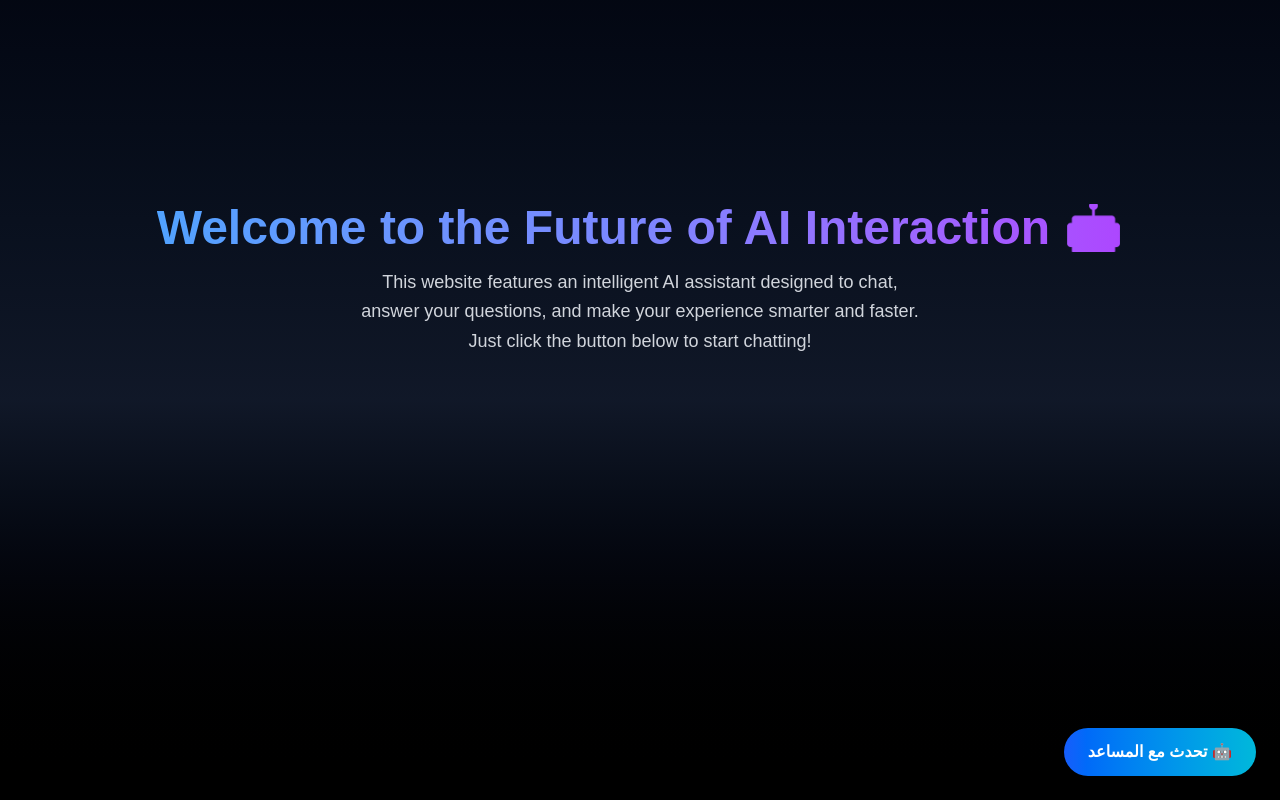
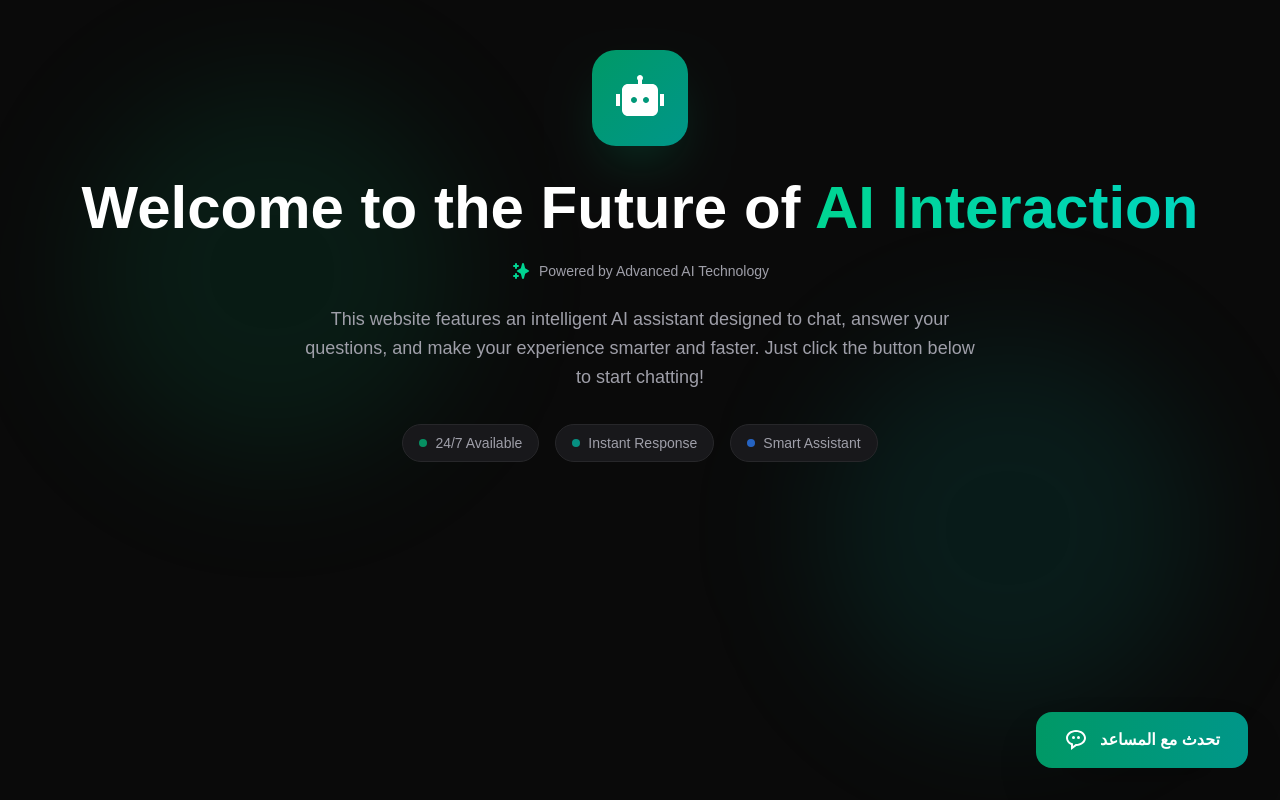
Before and after one commit to abdelrahman-attia-2001/chat-bot, a Next.js app: page / in a window 1280 px wide. Built offline with nearby package versions, Linux system fonts and the light colour scheme.

Commit message:
test change title

```diff
--- a/app/components/ChatBot.tsx
+++ b/app/components/ChatBot.tsx
@@ -7,6 +7,7 @@ import { IoMdMic } from "react-icons/io";
 import { FaUser } from "react-icons/fa";
 import { LuBot } from "react-icons/lu";
 import { AiOutlineClose } from "react-icons/ai";
+import { BiMessageRoundedDots } from "react-icons/bi";
 
 type ChatMessage = {
   role: "user" | "assistant";
@@ -107,13 +108,11 @@ export default function ChatBot() {
 
     const trimmedMessage = message.trim();
 
-    // أضف رسالة المستخدم
     setMessages((prev) => [...prev, { role: "user", content: trimmedMessage }]);
     setInput("");
     setLoading(true);
 
     try {
-      // 1) جرّب الأول الردود الجاهزة
       const quickReply = findQuickReply(trimmedMessage);
       if (quickReply) {
         setMessages((prev) => [
@@ -124,7 +123,6 @@ export default function ChatBot() {
         return;
       }
 
-      // 2) ننده على API بتاعنا في Next.js
       const res = await fetch("/api/chat", {
         method: "POST",
         headers: {
@@ -140,7 +138,7 @@ export default function ChatBot() {
       const data = await res.json();
       const reply: string =
         data.reply ??
-        "واجهت مشكلة بسيطة في فهم سؤالك، حاول إعادة صياغته من فضلك 😊";
+        "واجهت مشكلة بسيطة في فهم سؤالك، حاول إعادة صياغته من فضلك";
 
       setMessages((prev) => [
         ...prev,
@@ -153,7 +151,7 @@ export default function ChatBot() {
         {
           role: "assistant",
           content:
-            "حدث خطأ أثناء الاتصال بالمساعد الذكي. حاول مرة أخرى لاحقًا 🙏",
+            "حدث خطأ أثناء الاتصال بالمساعد الذكي. حاول مرة أخرى لاحقًا",
         },
       ]);
     } finally {
@@ -222,11 +220,12 @@ export default function ChatBot() {
       {!isOpen && (
         <motion.button
           onClick={() => setIsOpen(true)}
-          className="fixed bottom-6 right-6 bg-gradient-to-r from-blue-600 to-cyan-500 text-white px-6 py-3 rounded-full shadow-xl font-semibold text-base z-50 flex items-center gap-2"
+          className="fixed bottom-8 right-8 bg-gradient-to-r from-emerald-600 to-teal-600 text-white px-7 py-4 rounded-2xl shadow-2xl font-bold text-base z-50 flex items-center gap-3 hover:shadow-emerald-500/30 transition-all duration-300"
           whileTap={{ scale: 0.95 }}
           whileHover={{ scale: 1.05 }}
         >
-          تحدث مع المساعد 🤖
+          <BiMessageRoundedDots size={24} />
+          <span>تحدث مع المساعد</span>
         </motion.button>
       )}
 
@@ -234,43 +233,48 @@ export default function ChatBot() {
         {isOpen && (
           <motion.div
             dir="rtl"
-            initial={{ opacity: 0, scale: 0.92 }}
-            animate={{ opacity: 1, scale: 1 }}
-            exit={{ opacity: 0, scale: 0.92 }}
-            transition={{ duration: 0.2 }}
-            className="fixed bottom-6 right-6 w-[360px] h-[520px] bg-[#0b0f19] text-white rounded-2xl shadow-2xl flex flex-col border border-gray-700 overflow-hidden z-50"
+            initial={{ opacity: 0, scale: 0.9, y: 20 }}
+            animate={{ opacity: 1, scale: 1, y: 0 }}
+            exit={{ opacity: 0, scale: 0.9, y: 20 }}
+            transition={{ duration: 0.3, ease: "easeOut" }}
+            className="fixed bottom-8 right-8 w-[420px] h-[600px] bg-[#0a0a0a] text-white rounded-3xl shadow-2xl flex flex-col border border-zinc-800 overflow-hidden z-50"
           >
             <button
               onClick={() => setIsOpen(false)}
-              className="absolute top-3 left-3 text-gray-300 hover:text-white transition"
+              className="absolute top-4 left-4 text-zinc-500 hover:text-white hover:bg-zinc-800 p-2 rounded-full transition-all duration-200 z-10"
               aria-label="إغلاق الدردشة"
             >
-              <AiOutlineClose size={22} />
+              <AiOutlineClose size={20} />
             </button>
 
-            <div className="bg-gradient-to-r from-blue-600 to-cyan-500 p-3 text-center font-semibold text-lg flex items-center justify-center gap-2">
-              <LuBot size={22} />
-              مساعد تدوير الذكي
+            <div className="bg-gradient-to-r from-emerald-600 to-teal-600 p-5 flex items-center justify-center gap-3">
+              <LuBot size={28} />
+              <span className="font-bold text-xl">مساعد تدوير الذكي</span>
             </div>
 
-            <div className="flex-1 overflow-y-auto p-4 space-y-4">
+            <div className="flex-1 overflow-y-auto p-5 space-y-5 bg-[#0f0f0f]">
               {messages.length === 0 && (
-                <div className="text-center text-gray-300 space-y-3">
-                  <p className="text-lg font-semibold">
-                    أهلاً بك في مساعد تدوير الذكي! 👋
+                <div className="text-center text-zinc-400 space-y-5 mt-8">
+                  <div className="inline-flex items-center justify-center w-20 h-20 bg-zinc-900 rounded-full border-2 border-emerald-500/30 mb-2">
+                    <LuBot size={40} className="text-emerald-500" />
+                  </div>
+                  <p className="text-xl font-bold text-white">
+                    أهلاً بك في مساعد تدوير الذكي
                   </p>
-                  <p className="text-sm">
-                    يمكنك طرح سؤالك مباشرة أو اختيار أحد الأسئلة الشائعة أدناه.
+                  <p className="text-sm text-zinc-500 px-4">
+                    يمكنك طرح سؤالك مباشرة أو اختيار أحد الأسئلة الشائعة أدناه
                   </p>
-                  <div className="flex flex-wrap gap-2 justify-center">
+                  <div className="flex flex-wrap gap-2 justify-center px-3">
                     {quickReplies.map((item) => (
-                      <button
+                      <motion.button
                         key={item.prompt}
                         onClick={() => handleQuickReply(item.prompt)}
-                        className="px-3 py-2 text-sm bg-zinc-800 text-zinc-100 rounded-full border border-cyan-500 hover:bg-cyan-600 hover:text-white transition"
+                        className="px-4 py-2.5 text-sm bg-zinc-900 text-zinc-300 rounded-xl border border-zinc-800 hover:bg-zinc-800 hover:border-emerald-500/50 hover:text-white transition-all duration-200"
+                        whileHover={{ scale: 1.05 }}
+                        whileTap={{ scale: 0.95 }}
                       >
                         {item.prompt}
-                      </button>
+                      </motion.button>
                     ))}
                   </div>
                 </div>
@@ -282,23 +286,25 @@ export default function ChatBot() {
                   msg.role === "assistant" && index === messages.length - 1;
 
                 return (
-                  <div
+                  <motion.div
                     key={`${msg.role}-${index}`}
-                    className={`flex ${
+                    initial={{ opacity: 0, y: 10 }}
+                    animate={{ opacity: 1, y: 0 }}
+                    transition={{ duration: 0.3 }}
+                    className={`flex gap-3 ${
                       isUser ? "justify-start" : "justify-end"
                     }`}
                   >
                     {isUser && (
-                      <FaUser
-                        className="text-gray-400 ml-2 mt-1 flex-shrink-0"
-                        size={20}
-                      />
+                      <div className="flex-shrink-0 w-9 h-9 rounded-full bg-gradient-to-br from-blue-600 to-blue-500 flex items-center justify-center">
+                        <FaUser size={16} />
+                      </div>
                     )}
                     <div
-                      className={`px-3 py-2 rounded-lg max-w-[75%] text-sm leading-relaxed ${
+                      className={`px-5 py-3 rounded-2xl max-w-[75%] text-sm leading-relaxed ${
                         isUser
-                          ? "bg-gradient-to-r from-blue-600 to-cyan-500 text-white"
-                          : "bg-zinc-800 text-zinc-200 border border-zinc-700"
+                          ? "bg-blue-600 text-white rounded-tr-sm"
+                          : "bg-zinc-900 text-zinc-200 border border-zinc-800 rounded-tl-sm"
                       }`}
                     >
                       {isLastAssistant
@@ -306,44 +312,58 @@ export default function ChatBot() {
                         : msg.content}
                     </div>
                     {!isUser && (
-                      <LuBot
-                        className="text-cyan-400 mr-2 mt-1 flex-shrink-0"
-                        size={20}
-                      />
+                      <div className="flex-shrink-0 w-9 h-9 rounded-full bg-gradient-to-br from-emerald-600 to-teal-600 flex items-center justify-center">
+                        <LuBot size={18} />
+                      </div>
                     )}
-                  </div>
+                  </motion.div>
                 );
               })}
 
               {loading && (
-                <div className="text-center text-gray-400 animate-pulse text-sm">
-                  لحظات أفكر في رد مناسب...
+                <div className="flex justify-center items-center gap-2">
+                  <motion.div
+                    className="w-2 h-2 bg-emerald-500 rounded-full"
+                    animate={{ scale: [1, 1.5, 1], opacity: [0.5, 1, 0.5] }}
+                    transition={{ duration: 1, repeat: Infinity, delay: 0 }}
+                  />
+                  <motion.div
+                    className="w-2 h-2 bg-emerald-500 rounded-full"
+                    animate={{ scale: [1, 1.5, 1], opacity: [0.5, 1, 0.5] }}
+                    transition={{ duration: 1, repeat: Infinity, delay: 0.2 }}
+                  />
+                  <motion.div
+                    className="w-2 h-2 bg-emerald-500 rounded-full"
+                    animate={{ scale: [1, 1.5, 1], opacity: [0.5, 1, 0.5] }}
+                    transition={{ duration: 1, repeat: Infinity, delay: 0.4 }}
+                  />
                 </div>
               )}
             </div>
 
             <form
               onSubmit={handleSubmit}
-              className="flex items-center border-t border-gray-700 bg-zinc-900"
+              className="flex items-center border-t border-zinc-800 bg-[#0a0a0a] p-3 gap-2"
             >
-              <button
+              <motion.button
                 type="button"
                 onClick={startListening}
-                className="p-3 relative"
+                className="p-3 rounded-xl hover:bg-zinc-900 transition-all duration-200 relative"
                 aria-label="تسجيل صوتي"
+                whileTap={{ scale: 0.9 }}
               >
                 <IoMdMic
-                  size={22}
-                  className={listening ? "text-red-500" : "text-cyan-400"}
+                  size={24}
+                  className={listening ? "text-red-500" : "text-emerald-500"}
                 />
                 {listening && (
                   <div className="absolute inset-0 flex items-center justify-center gap-[2px]">
                     {[...Array(4)].map((_, i) => (
                       <motion.span
                         key={`mic-${i}`}
-                        className="w-[3px] h-[10px] bg-red-500 rounded-sm"
+                        className="w-[3px] h-[12px] bg-red-500 rounded-full"
                         animate={{
-                          height: ["8px", "18px", "8px"],
+                          height: ["8px", "20px", "8px"],
                           opacity: [0.7, 1, 0.7],
                         }}
                         transition={{
@@ -355,25 +375,26 @@ export default function ChatBot() {
                     ))}
                   </div>
                 )}
-              </button>
+              </motion.button>
 
               <input
                 type="text"
                 value={input}
                 onChange={(e) => setInput(e.target.value)}
                 placeholder="اكتب رسالتك هنا..."
-                className="flex-1 bg-transparent outline-none p-3 text-white text-right placeholder:text-gray-500"
+                className="flex-1 bg-zinc-900 outline-none px-4 py-3 text-white text-right placeholder:text-zinc-600 rounded-xl border border-zinc-800 focus:border-emerald-500/50 transition-all duration-200"
                 disabled={loading}
               />
 
-              <button
+              <motion.button
                 type="submit"
                 disabled={!input.trim()}
-                className="p-3 text-white bg-cyan-600 hover:bg-cyan-700 transition disabled:opacity-40 disabled:cursor-not-allowed"
+                className="p-3 text-white bg-emerald-600 hover:bg-emerald-700 transition-all duration-200 disabled:opacity-40 disabled:cursor-not-allowed rounded-xl"
                 aria-label="إرسال الرسالة"
+                whileTap={{ scale: 0.9 }}
               >
-                <FiSend size={18} />
-              </button>
+                <FiSend size={20} />
+              </motion.button>
             </form>
           </motion.div>
         )}
--- a/app/page.tsx
+++ b/app/page.tsx
@@ -2,30 +2,85 @@
 
 import ChatBot from "./components/ChatBot";
 import { motion } from "framer-motion";
+import { HiSparkles } from "react-icons/hi";
+import { RiRobot2Fill } from "react-icons/ri";
 
 export default function Home() {
   return (
-    <div className="min-h-screen flex flex-col items-center justify-center bg-gradient-to-b from-gray-950 via-gray-900 to-black text-center px-6">
+    <div className="min-h-screen flex flex-col items-center justify-center bg-[#0a0a0a] text-center px-6 relative overflow-hidden">
+      {/* Background Effects */}
+      <div className="absolute inset-0 overflow-hidden">
+        <div className="absolute top-20 left-20 w-96 h-96 bg-emerald-500/10 rounded-full blur-3xl"></div>
+        <div className="absolute bottom-20 right-20 w-96 h-96 bg-teal-500/10 rounded-full blur-3xl"></div>
+      </div>
+
+      {/* Content */}
+      <div className="relative z-10">
+        <motion.div
+          initial={{ opacity: 0, scale: 0.8 }}
+          animate={{ opacity: 1, scale: 1 }}
+          transition={{ duration: 0.5 }}
+          className="inline-flex items-center justify-center w-24 h-24 bg-gradient-to-br from-emerald-600 to-teal-600 rounded-3xl mb-6 shadow-2xl shadow-emerald-500/20"
+        >
+          <RiRobot2Fill size={48} className="text-white" />
+        </motion.div>
+
         <motion.h1
           initial={{ opacity: 0, y: -20 }}
           animate={{ opacity: 1, y: 0 }}
-        transition={{ duration: 0.6 }}
-        className="text-4xl md:text-5xl font-extrabold text-transparent bg-clip-text bg-gradient-to-r from-blue-400 via-indigo-400 to-purple-500 mb-4"
+          transition={{ duration: 0.6, delay: 0.2 }}
+          className="text-5xl md:text-6xl font-extrabold text-white mb-4 leading-tight"
         >
-        Welcome to the Future of AI Interaction 🤖
+          Welcome to the Future of{" "}
+          <span className="text-transparent bg-clip-text bg-gradient-to-r from-emerald-400 to-teal-400">
+            AI Interaction
+          </span>
         </motion.h1>
+
+        <motion.div
+          initial={{ opacity: 0, y: 10 }}
+          animate={{ opacity: 1, y: 0 }}
+          transition={{ delay: 0.4, duration: 0.6 }}
+          className="flex items-center justify-center gap-2 mb-6"
+        >
+          <HiSparkles className="text-emerald-400 text-xl" />
+          <p className="text-zinc-400 text-sm font-medium">
+            Powered by Advanced AI Technology
+          </p>
+        </motion.div>
 
         <motion.p
           initial={{ opacity: 0, y: 10 }}
           animate={{ opacity: 1, y: 0 }}
-        transition={{ delay: 0.3, duration: 0.6 }}
-        className="text-gray-300 max-w-xl text-lg leading-relaxed"
+          transition={{ delay: 0.5, duration: 0.6 }}
+          className="text-zinc-400 max-w-2xl mx-auto text-lg leading-relaxed mb-8"
         >
           This website features an intelligent AI assistant designed to chat,
           answer your questions, and make your experience smarter and faster.
           Just click the button below to start chatting!
         </motion.p>
 
+        <motion.div
+          initial={{ opacity: 0, y: 20 }}
+          animate={{ opacity: 1, y: 0 }}
+          transition={{ delay: 0.7, duration: 0.6 }}
+          className="flex flex-wrap gap-4 justify-center mb-12"
+        >
+          <div className="flex items-center gap-2 px-4 py-2 bg-zinc-900 border border-zinc-800 rounded-full">
+            <div className="w-2 h-2 bg-emerald-500 rounded-full animate-pulse"></div>
+            <span className="text-zinc-400 text-sm">24/7 Available</span>
+          </div>
+          <div className="flex items-center gap-2 px-4 py-2 bg-zinc-900 border border-zinc-800 rounded-full">
+            <div className="w-2 h-2 bg-teal-500 rounded-full animate-pulse"></div>
+            <span className="text-zinc-400 text-sm">Instant Response</span>
+          </div>
+          <div className="flex items-center gap-2 px-4 py-2 bg-zinc-900 border border-zinc-800 rounded-full">
+            <div className="w-2 h-2 bg-blue-500 rounded-full animate-pulse"></div>
+            <span className="text-zinc-400 text-sm">Smart Assistant</span>
+          </div>
+        </motion.div>
+      </div>
+
       <ChatBot />
     </div>
   );
```
Lines whose indentation alone changed are shown as unchanged.
